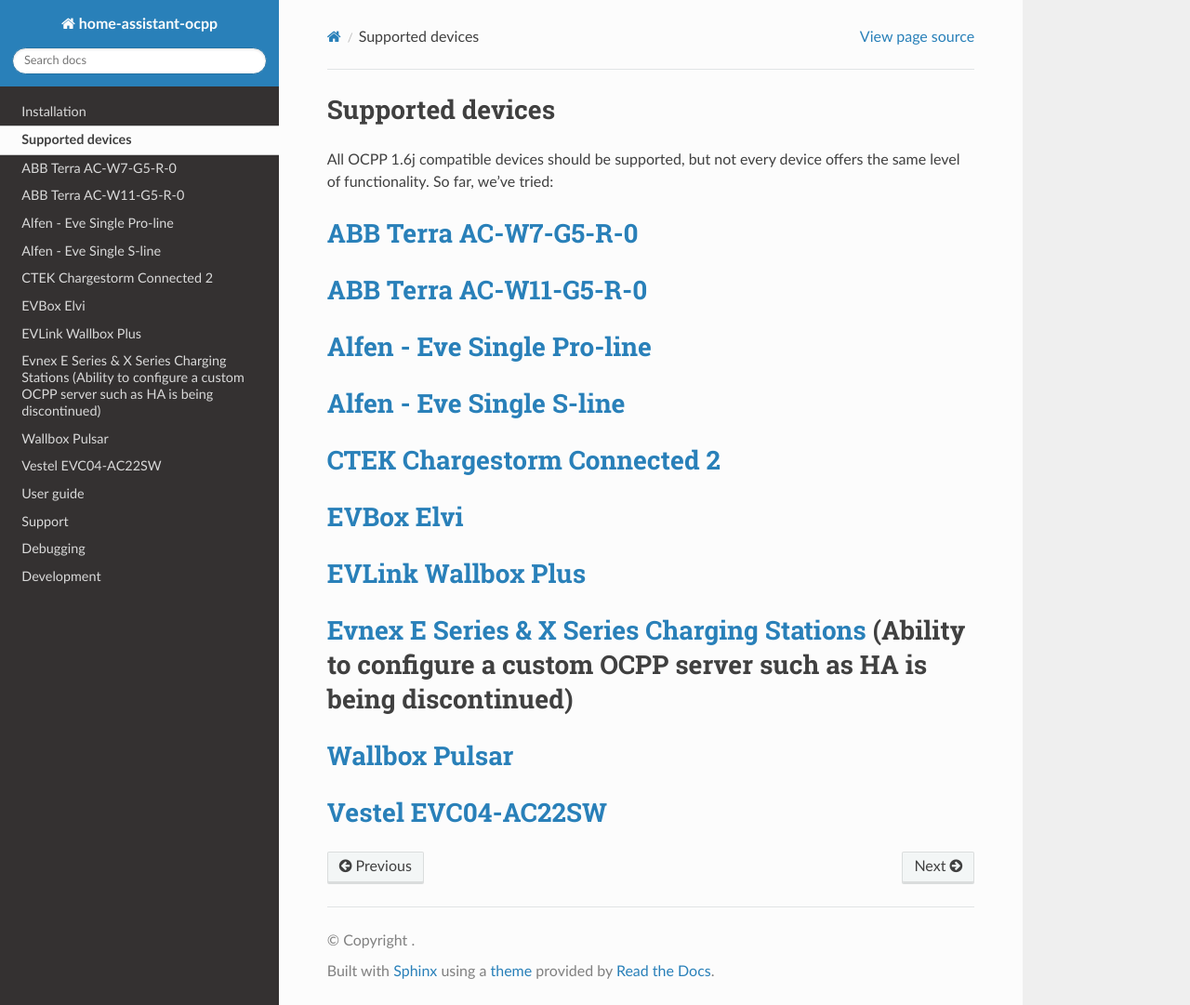
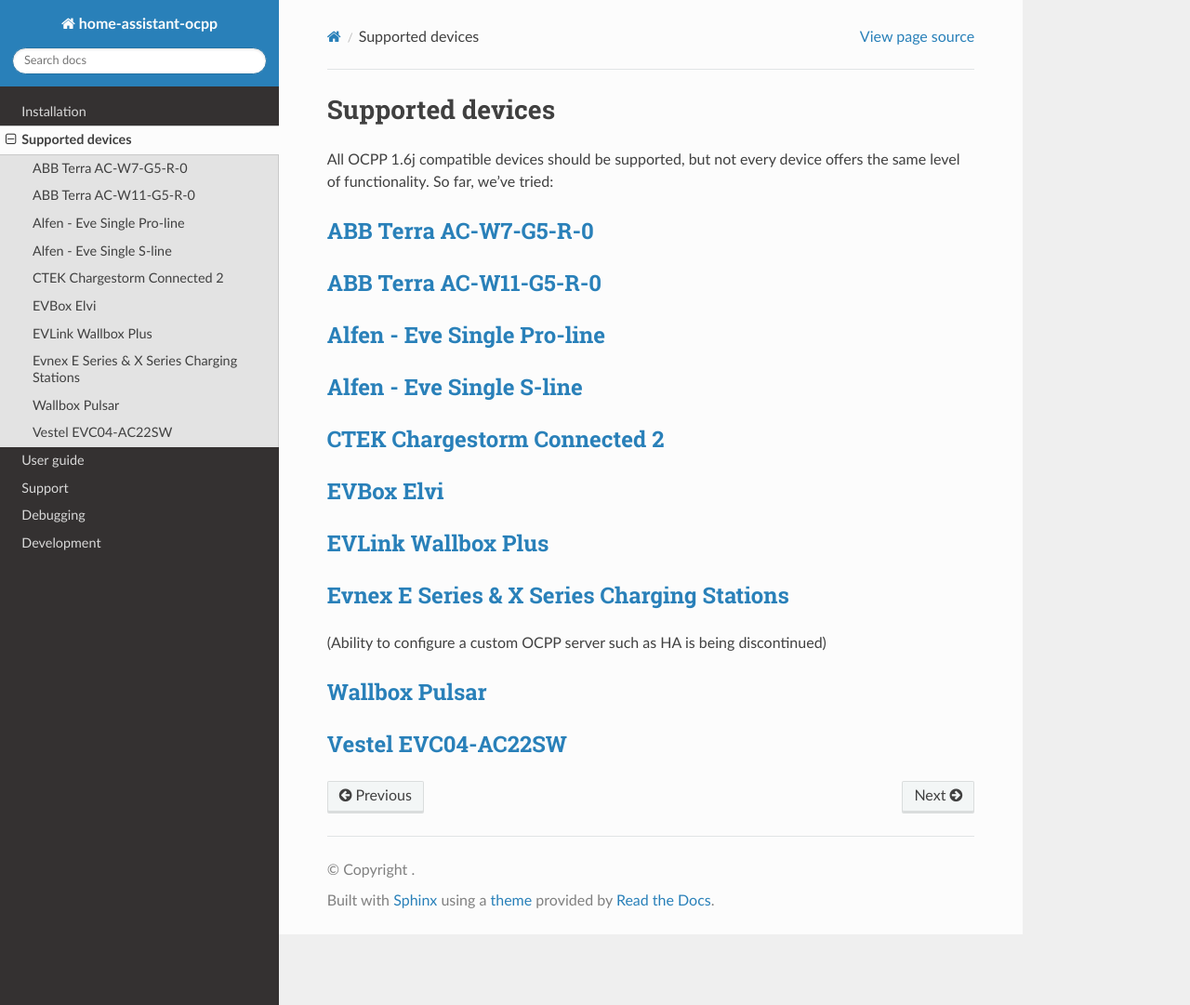
Before and after one commit to lbbrhzn/ocpp, a Sphinx documentation site: the page built from docs/supported-devices.md, in a window 1280 px wide and 1081 px high. Shown: the whole window at 93% size. Built offline with Sphinx 7.4.7 and the Read the Docs theme 2.0.0, drawn with Linux system fonts in a browser that asks for light colours.

Commit message:
Update supported-devices.md

```diff
--- a/docs/supported-devices.md
+++ b/docs/supported-devices.md
@@ -3,13 +3,14 @@
 
 All OCPP 1.6j compatible devices should be supported, but not every device offers the same level of functionality. So far, we've tried:
 
-# [ABB Terra AC-W7-G5-R-0](https://new.abb.com/products/6AGC082156/tac-w7-g5-r-0)
-# [ABB Terra AC-W11-G5-R-0](https://new.abb.com/products/6AGC082156/tac-w11-g5-r-0)
-# [Alfen - Eve Single Pro-line](https://alfen.com/en/ev-charge-points/alfen-product-range)
-# [Alfen - Eve Single S-line](https://alfen.com/en/ev-charge-points/alfen-product-range)
-# [CTEK Chargestorm Connected 2](https://www.ctek.com/uk/ev-charging/chargestorm%C2%AE-connected-2)
-# [EVBox Elvi](https://evbox.com/en/products/home-chargers/elvi?language=en)
-# [EVLink Wallbox Plus](https://www.se.com/ww/en/product/EVH3S22P0CK/evlink-wallbox-plus---t2-attached-cable---3-phase---32a-22kw/)
-# [Evnex E Series & X Series Charging Stations](https://www.evnex.com/) (Ability to configure a custom OCPP server such as HA is being discontinued)
-# [Wallbox Pulsar](https://wallbox.com/en_uk/wallbox-pulsar)
-# [Vestel EVC04-AC22SW](https://www.vestel-echarger.com/EVC04_HomeSmart22kW.html)
+## [ABB Terra AC-W7-G5-R-0](https://new.abb.com/products/6AGC082156/tac-w7-g5-r-0)
+## [ABB Terra AC-W11-G5-R-0](https://new.abb.com/products/6AGC082156/tac-w11-g5-r-0)
+## [Alfen - Eve Single Pro-line](https://alfen.com/en/ev-charge-points/alfen-product-range)
+## [Alfen - Eve Single S-line](https://alfen.com/en/ev-charge-points/alfen-product-range)
+## [CTEK Chargestorm Connected 2](https://www.ctek.com/uk/ev-charging/chargestorm%C2%AE-connected-2)
+## [EVBox Elvi](https://evbox.com/en/products/home-chargers/elvi?language=en)
+## [EVLink Wallbox Plus](https://www.se.com/ww/en/product/EVH3S22P0CK/evlink-wallbox-plus---t2-attached-cable---3-phase---32a-22kw/)
+## [Evnex E Series & X Series Charging Stations](https://www.evnex.com/)
+(Ability to configure a custom OCPP server such as HA is being discontinued)
+## [Wallbox Pulsar](https://wallbox.com/en_uk/wallbox-pulsar)
+## [Vestel EVC04-AC22SW](https://www.vestel-echarger.com/EVC04_HomeSmart22kW.html)
```
